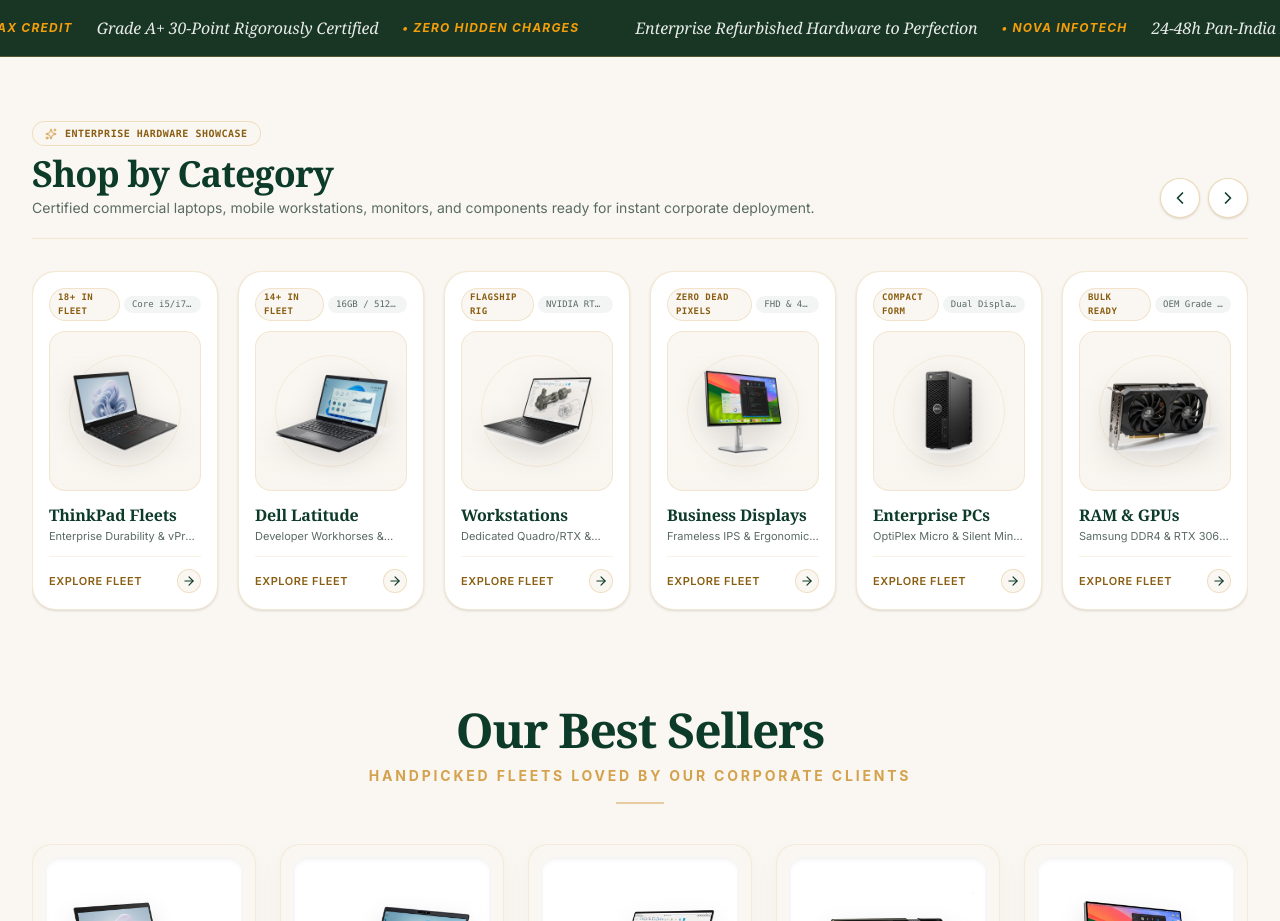
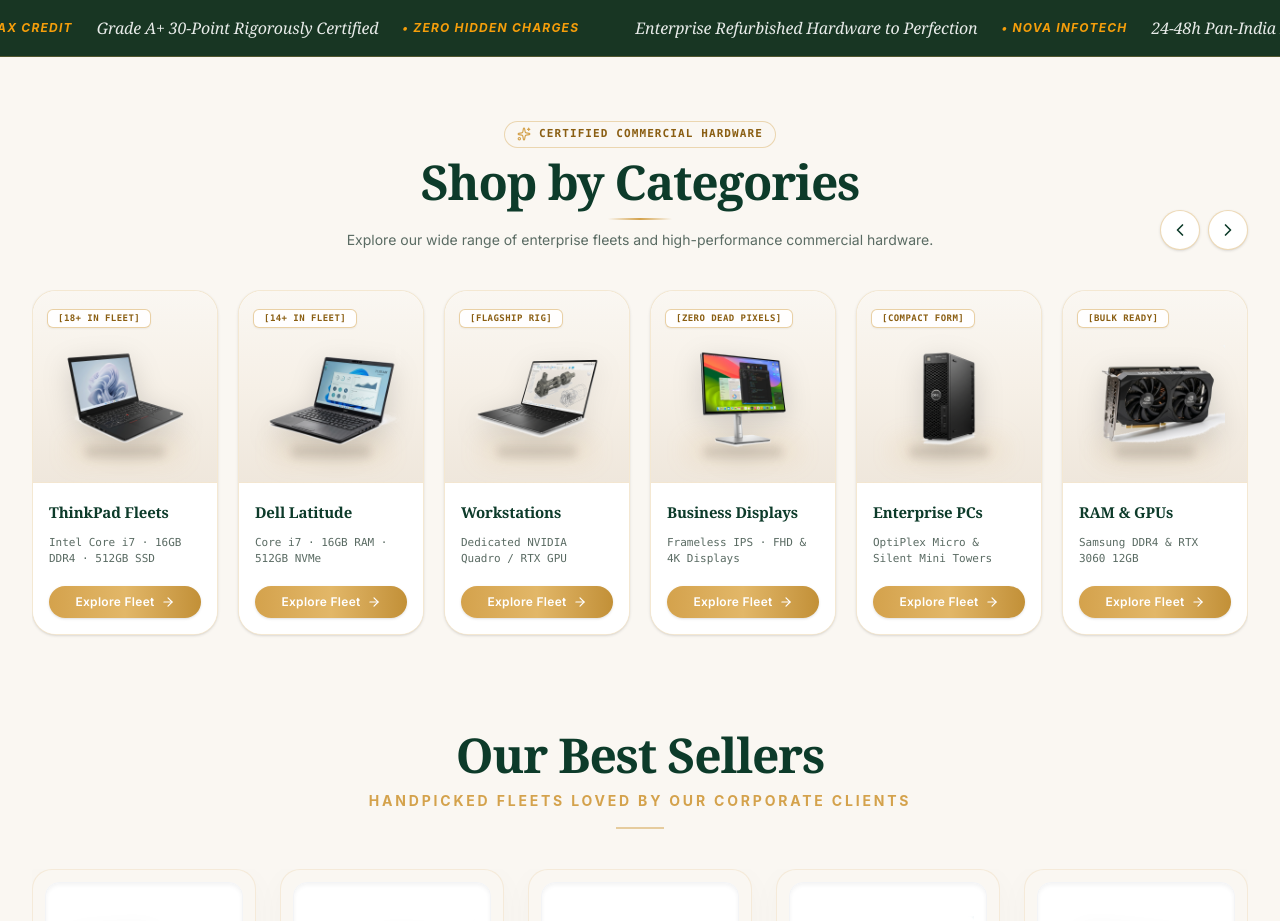
Before and after one commit to zaid154/infinityhub, a React (Vite) app in the folder client/: page / in a window 1280 px wide. Shown: the part 800-1721 px from the top of the page. Built offline with nearby package versions, Linux system fonts and the light colour scheme; no server answers; a web font is replaced by a local one.

Commit message:
feat(ui): redesign category showcase with luxury pedestal cards, centered header and gold CTA buttons

```diff
--- a/client/src/components/EnterpriseCategoryShowcase.jsx
+++ b/client/src/components/EnterpriseCategoryShowcase.jsx
@@ -1,59 +1,53 @@
 import React, { useRef } from 'react';
 import { Link } from 'react-router-dom';
-import { ChevronLeft, ChevronRight, ArrowRight, ShieldCheck, Sparkles } from 'lucide-react';
+import { ChevronLeft, ChevronRight, ArrowRight, Sparkles } from 'lucide-react';
 
 const CATEGORIES = [
   {
     id: 'thinkpad',
     name: 'ThinkPad Fleets',
-    subtitle: 'Enterprise Durability & vPro Security',
-    badge: '18+ In Fleet',
-    specPill: 'Core i5/i7 vPro',
+    specSummary: 'Intel Core i7 · 16GB DDR4 · 512GB SSD',
+    badge: '18+ IN FLEET',
     image: '/products/real-thinkpad-t14-transparent.png',
     link: '/products?category=laptop'
   },
   {
     id: 'latitude',
     name: 'Dell Latitude',
-    subtitle: 'Developer Workhorses & Long Battery',
-    badge: '14+ In Fleet',
-    specPill: '16GB / 512GB SSD',
+    specSummary: 'Core i7 · 16GB RAM · 512GB NVMe',
+    badge: '14+ IN FLEET',
     image: '/products/real-dell-latitude-transparent.png',
     link: '/products?category=laptop'
   },
   {
     id: 'workstation',
     name: 'Workstations',
-    subtitle: 'Dedicated Quadro/RTX & CAD Power',
-    badge: 'Flagship Rig',
-    specPill: 'NVIDIA RTX GPU',
+    specSummary: 'Dedicated NVIDIA Quadro / RTX GPU',
+    badge: 'FLAGSHIP RIG',
     image: '/products/real-mobile-workstation-transparent.png',
     link: '/products?category=laptop'
   },
   {
     id: 'monitor',
     name: 'Business Displays',
-    subtitle: 'Frameless IPS & Ergonomic Stands',
-    badge: 'Zero Dead Pixels',
-    specPill: 'FHD & 4K IPS',
+    specSummary: 'Frameless IPS · FHD & 4K Displays',
+    badge: 'ZERO DEAD PIXELS',
     image: '/products/real-dell-display-transparent.png',
     link: '/products?category=monitor'
   },
   {
     id: 'desktop',
     name: 'Enterprise PCs',
-    subtitle: 'OptiPlex Micro & Silent Mini Towers',
-    badge: 'Compact Form',
-    specPill: 'Dual Display Ready',
+    specSummary: 'OptiPlex Micro & Silent Mini Towers',
+    badge: 'COMPACT FORM',
     image: '/products/real-optiplex-pc-transparent.png',
     link: '/products?category=desktop'
   },
   {
     id: 'components',
     name: 'RAM & GPUs',
-    subtitle: 'Samsung DDR4 & RTX 3060 12GB',
-    badge: 'Bulk Ready',
-    specPill: 'OEM Grade A+',
+    specSummary: 'Samsung DDR4 & RTX 3060 12GB',
+    badge: 'BULK READY',
     image: '/products/real-rtx-3060-gpu-transparent.png',
     link: '/products?category=gpu'
   }
@@ -70,42 +64,44 @@ export default function EnterpriseCategoryShowcase() {
   };
 
   return (
-    <section className="max-w-7xl mx-auto px-4 sm:px-6 lg:px-8 space-y-8 select-none">
-      {/* ── HEADER ROW ─────────────────────────────────────────────────── */}
-      <div className="flex flex-col sm:flex-row sm:items-end justify-between gap-4 border-b border-[#D4A24C]/20 pb-5">
-        <div>
-          <div className="inline-flex items-center gap-2 px-3 py-1 rounded-full bg-[#FAF7F2] border border-[#D4A24C]/30 text-[#8A5E12] text-[10px] font-mono font-bold uppercase tracking-wider mb-2">
-            <Sparkles className="w-3 h-3 text-[#D4A24C]" />
-            Enterprise Hardware Showcase
-          </div>
-          <h2 className="text-3xl sm:text-4xl font-serif font-bold text-[#0D3B2A] tracking-tight">
-            Shop by Category
-          </h2>
-          <p className="text-xs sm:text-sm text-[#5A6B63] mt-1">
-            Certified commercial laptops, mobile workstations, monitors, and components ready for instant corporate deployment.
-          </p>
+    <section className="max-w-7xl mx-auto px-4 sm:px-6 lg:px-8 select-none">
+      {/* ── LUXURY CENTERED SECTION HEADER ────────────────────────────── */}
+      <div className="relative text-center mb-8 sm:mb-10">
+        <div className="inline-flex items-center gap-2 px-3 py-1 rounded-full bg-[#FAF7F2] border border-[#D4A24C]/40 text-[#8A5E12] text-[10px] sm:text-[11px] font-mono font-bold uppercase tracking-widest mb-2.5">
+          <Sparkles className="w-3.5 h-3.5 text-[#D4A24C]" />
+          Certified Commercial Hardware
         </div>
 
-        {/* Carousel Arrow Controls */}
-        <div className="flex items-center gap-2 self-end sm:self-auto">
+        <h2 className="text-3xl sm:text-4xl lg:text-5xl font-serif font-bold text-[#0D3B2A] tracking-tight">
+          Shop by Categories
+        </h2>
+
+        <div className="w-16 h-0.5 bg-gradient-to-r from-transparent via-[#D4A24C] to-transparent mx-auto mt-3 mb-2.5" />
+
+        <p className="text-xs sm:text-sm text-[#5A6B63] max-w-2xl mx-auto">
+          Explore our wide range of enterprise fleets and high-performance commercial hardware.
+        </p>
+
+        {/* Carousel Arrow Controls (Floating Right on Desktop / Tablet) */}
+        <div className="sm:absolute sm:right-0 sm:bottom-0 mt-4 sm:mt-0 flex items-center justify-center sm:justify-end gap-2">
           <button
             onClick={() => scroll('left')}
             aria-label="Previous categories"
-            className="w-10 h-10 rounded-full bg-white border border-[#D4A24C]/40 text-[#0D3B2A] hover:bg-[#0D3B2A] hover:text-[#FAF7F2] transition-colors shadow-sm flex items-center justify-center cursor-pointer active:scale-95"
+            className="w-10 h-10 rounded-full bg-white border border-[#D4A24C]/40 text-[#0D3B2A] hover:bg-[#0D3B2A] hover:text-[#FAF7F2] hover:border-[#0D3B2A] transition-all shadow-sm flex items-center justify-center cursor-pointer active:scale-95"
           >
             <ChevronLeft className="w-5 h-5" />
           </button>
           <button
             onClick={() => scroll('right')}
             aria-label="Next categories"
-            className="w-10 h-10 rounded-full bg-white border border-[#D4A24C]/40 text-[#0D3B2A] hover:bg-[#0D3B2A] hover:text-[#FAF7F2] transition-colors shadow-sm flex items-center justify-center cursor-pointer active:scale-95"
+            className="w-10 h-10 rounded-full bg-white border border-[#D4A24C]/40 text-[#0D3B2A] hover:bg-[#0D3B2A] hover:text-[#FAF7F2] hover:border-[#0D3B2A] transition-all shadow-sm flex items-center justify-center cursor-pointer active:scale-95"
           >
             <ChevronRight className="w-5 h-5" />
           </button>
         </div>
       </div>
 
-      {/* ── 6 MODERN TECH CATEGORY CARDS ───────────────────────────────── */}
+      {/* ── 6 REFINED B2B CATEGORY CARDS ───────────────────────────────── */}
       <div
         ref={sliderRef}
         className="flex overflow-x-auto pb-4 -mx-4 px-4 sm:-mx-6 sm:px-6 lg:mx-0 lg:px-0 lg:grid lg:grid-cols-6 gap-4 sm:gap-5 snap-x snap-mandatory scroll-smooth hide-scrollbar"
@@ -114,48 +110,49 @@ export default function EnterpriseCategoryShowcase() {
           <Link
             key={cat.id}
             to={cat.link}
-            className="group min-w-[220px] sm:min-w-[240px] lg:min-w-0 snap-center bg-white rounded-3xl p-4 border border-[#D4A24C]/25 hover:border-[#0D3B2A] shadow-sm hover:shadow-xl transition-all duration-300 hover:-translate-y-1.5 flex flex-col justify-between cursor-pointer relative overflow-hidden"
+            className="group min-w-[220px] sm:min-w-[240px] lg:min-w-0 snap-center bg-white rounded-3xl border border-[#D4A24C]/25 hover:border-[#D4A24C] shadow-sm hover:shadow-2xl transition-all duration-300 hover:-translate-y-1.5 flex flex-col justify-between cursor-pointer overflow-hidden"
           >
-            {/* Top Row: Inventory Badge & Quick Spec */}
-            <div className="flex items-center justify-between gap-1 mb-2.5">
-              <span className="px-2 py-0.5 rounded-full text-[9px] font-bold font-mono uppercase tracking-wider bg-[#FAF7F2] text-[#8A5E12] border border-[#D4A24C]/25">
-                {cat.badge}
-              </span>
-              <span className="text-[9px] font-mono text-[#5A6B63] bg-[#0D3B2A]/5 px-2 py-0.5 rounded-full truncate">
-                {cat.specPill}
+            {/* Top Stage: Warm Linen Pedestal with Single Floating Gold Badge */}
+            <div className="relative bg-gradient-to-b from-[#FAF7F2] via-[#F6F0E7] to-[#EFE7DC] p-3.5 pt-3 flex flex-col justify-between h-44 sm:h-48 border-b border-[#D4A24C]/20 overflow-hidden">
+              {/* Floating Inventory Badge */}
+              <div className="self-start z-10">
+                <span className="inline-block px-2.5 py-0.5 rounded-md text-[9px] font-mono font-bold tracking-wider text-[#8A5E12] bg-white/90 border border-[#D4A24C]/50 shadow-xs">
+                  [{cat.badge}]
                 </span>
               </div>
 
-            {/* Elevated Hardware Display Stage (Warm Linen Pedestal) */}
-            <div className="h-36 sm:h-40 rounded-2xl bg-gradient-to-b from-[#FAF7F2] to-[#F5EFE6]/60 border border-[#D4A24C]/20 flex items-center justify-center p-3 relative overflow-hidden group-hover:bg-[#F3E8D2]/40 transition-colors duration-300">
-              {/* Subtle tech halo ring watermark */}
-              <div className="absolute w-28 h-28 rounded-full border border-[#D4A24C]/15 pointer-events-none" />
+              {/* Hardware Device on 3D Pedestal Stage */}
+              <div className="relative flex-1 flex items-center justify-center my-1">
+                {/* Pedestal Surface Shadow Effect */}
+                <div className="absolute bottom-1 w-28 h-5 bg-[#D4A24C]/15 rounded-full blur-md" />
+                <div className="absolute bottom-1.5 w-20 h-3 bg-black/10 rounded-full blur-xs" />
 
                 <img
                   src={cat.image}
                   alt={cat.name}
                   loading="lazy"
-                className="max-h-full max-w-full object-contain filter drop-shadow-[0_8px_14px_rgba(0,0,0,0.14)] group-hover:scale-108 transition-transform duration-500 ease-out"
+                  className="relative z-10 max-h-28 sm:max-h-32 max-w-[90%] object-contain filter drop-shadow-[0_8px_14px_rgba(0,0,0,0.15)] group-hover:scale-110 transition-transform duration-500 ease-out"
                 />
               </div>
+            </div>
 
-            {/* Content Details */}
-            <div className="pt-3.5 space-y-1">
-              <h3 className="text-sm sm:text-base font-serif font-bold text-[#0D3B2A] group-hover:text-[#D4A24C] transition-colors leading-tight line-clamp-1">
+            {/* Bottom Content Area: Crisp White Base with Deep Emerald Serif Typography */}
+            <div className="p-4 pt-3 flex flex-col flex-1 justify-between bg-white">
+              <div>
+                <h3 className="text-[14px] sm:text-[15px] font-serif font-bold text-[#0D3B2A] group-hover:text-[#B8860B] transition-colors leading-snug min-h-[2.25rem] flex items-center">
                   {cat.name}
                 </h3>
-              <p className="text-[11px] text-[#5A6B63] leading-snug line-clamp-1">
-                {cat.subtitle}
+                <p className="text-[11px] text-[#5A6B63] font-mono mt-1 leading-normal line-clamp-2 min-h-[2rem]">
+                  {cat.specSummary}
                 </p>
               </div>
 
-            {/* Bottom Action Row */}
-            <div className="pt-3 mt-3 border-t border-[#D4A24C]/15 flex items-center justify-between text-xs font-bold text-[#0D3B2A]">
-              <span className="text-[11px] uppercase tracking-wider text-[#8A5E12] font-semibold group-hover:text-[#0D3B2A] transition-colors">
-                Explore Fleet
-              </span>
-              <div className="w-6 h-6 rounded-full bg-[#FAF7F2] group-hover:bg-[#0D3B2A] text-[#0D3B2A] group-hover:text-white border border-[#D4A24C]/30 flex items-center justify-center transition-all duration-300">
-                <ArrowRight className="w-3.5 h-3.5" />
+              {/* Luxury Gold CTA Button */}
+              <div className="mt-3.5 pt-1">
+                <div className="w-full py-2 px-3 rounded-full bg-gradient-to-r from-[#D4A24C] via-[#E2B768] to-[#C29037] text-white text-xs font-semibold flex items-center justify-center gap-1.5 shadow-sm group-hover:from-[#0D3B2A] group-hover:via-[#1B4D3E] group-hover:to-[#0D3B2A] group-hover:shadow-md transition-all duration-300">
+                  <span className="tracking-wide">Explore Fleet</span>
+                  <ArrowRight className="w-3.5 h-3.5 group-hover:translate-x-1 transition-transform" />
+                </div>
               </div>
             </div>
           </Link>
```
Lines whose indentation alone changed are shown as unchanged.
